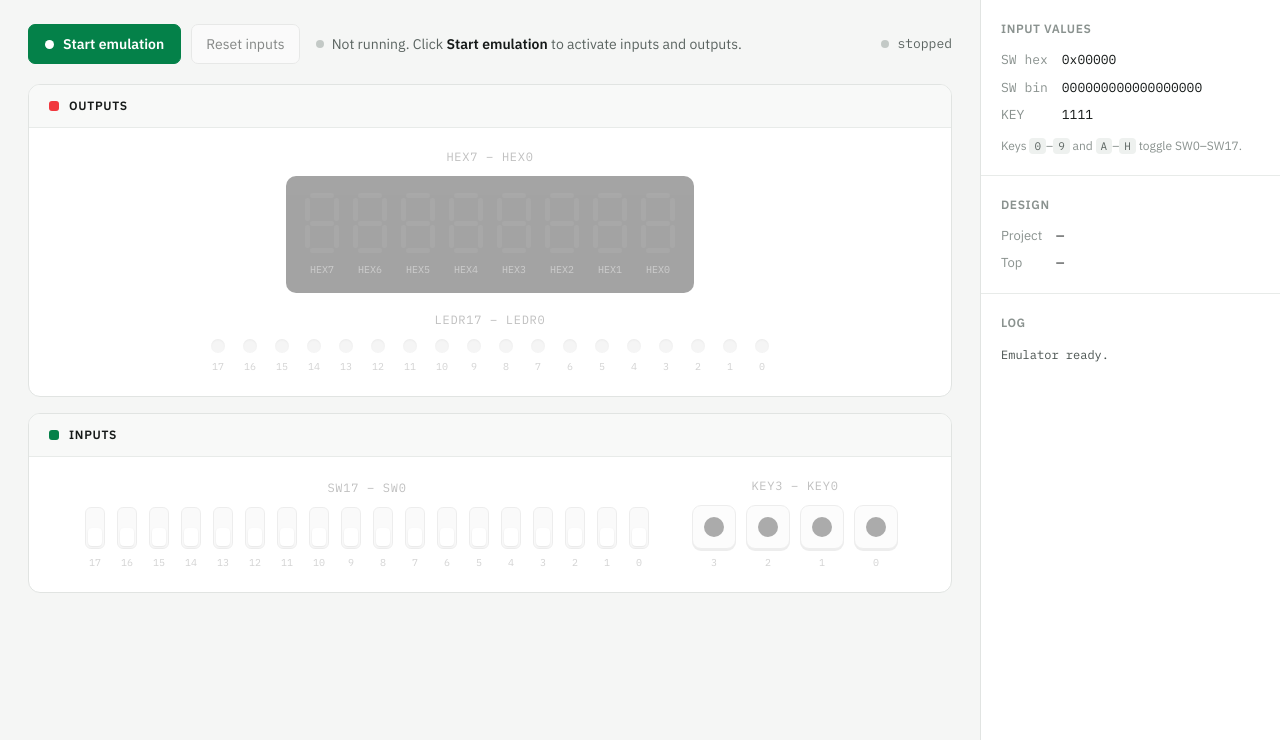
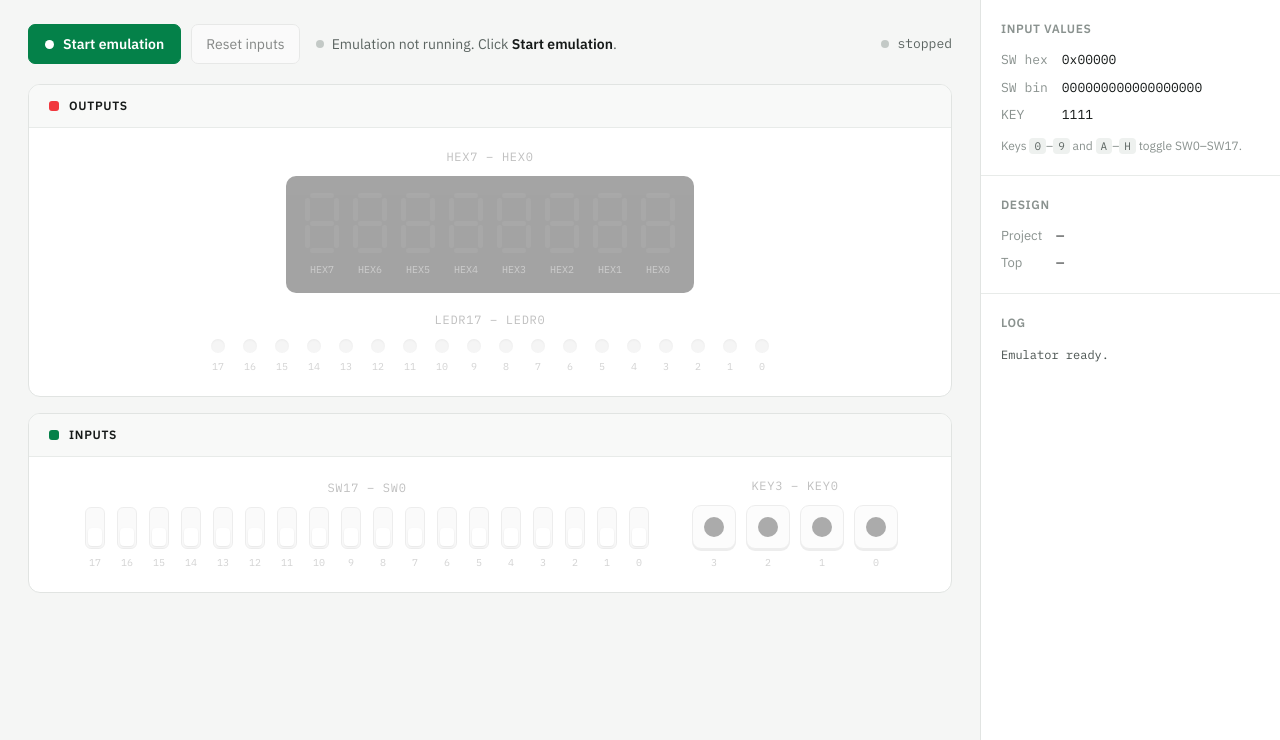
Before and after one commit to eduardobatista/FPGAEmuWeb, a Flask app: page /emulation in a window 1280 px wide. Shown: the part 60-800 px from the top of the page. Run offline with Flask 3, Linux system fonts and the light colour scheme; a user stored in the database is signed in; parts of the project's set-up code (start-up, migrations or seed data) failed here and were passed over; some libraries are stand-ins or nearby versions.

Commit message:
Emulation: shorter not-running notice
Co-Authored-By: Claude Opus 5.5 <noreply@anthropic.com>

```diff
--- a/templates/emulation.html
+++ b/templates/emulation.html
@@ -99,7 +99,7 @@
                 </button>
                 <button type="button" class="button" id="resetbtn" onclick="resetInputs();" disabled>Reset inputs</button>
                 <span class="fe-board-notice" id="boardnotice">
-                  <span class="fe-dot"></span><span id="boardnoticetext">Not running. Click <b>Start emulation</b> to activate inputs and outputs.</span>
+                  <span class="fe-dot"></span><span id="boardnoticetext">Emulation not running. Click <b>Start emulation</b>.</span>
                 </span>
                 <span class="fe-spacer"></span>
                 <span class="fe-status"><span class="fe-dot" id="emudot"></span><span id="emustatus">stopped</span></span>
@@ -259,7 +259,7 @@
             $("#switches input, #keys button, #resetbtn").prop("disabled", state != "running");
             $("#boardnotice").toggleClass("is-hidden", state == "running");
             $("#boardnoticetext").html(state == "starting" ? "Starting the emulation…" :
-                "Not running. Click <b>Start emulation</b> to activate inputs and outputs.");
+                "Emulation not running. Click <b>Start emulation</b>.");
             if (state != "running") {
                 // keys held when the emulation stops are released
                 window.keysDown = [false, false, false, false];
```
